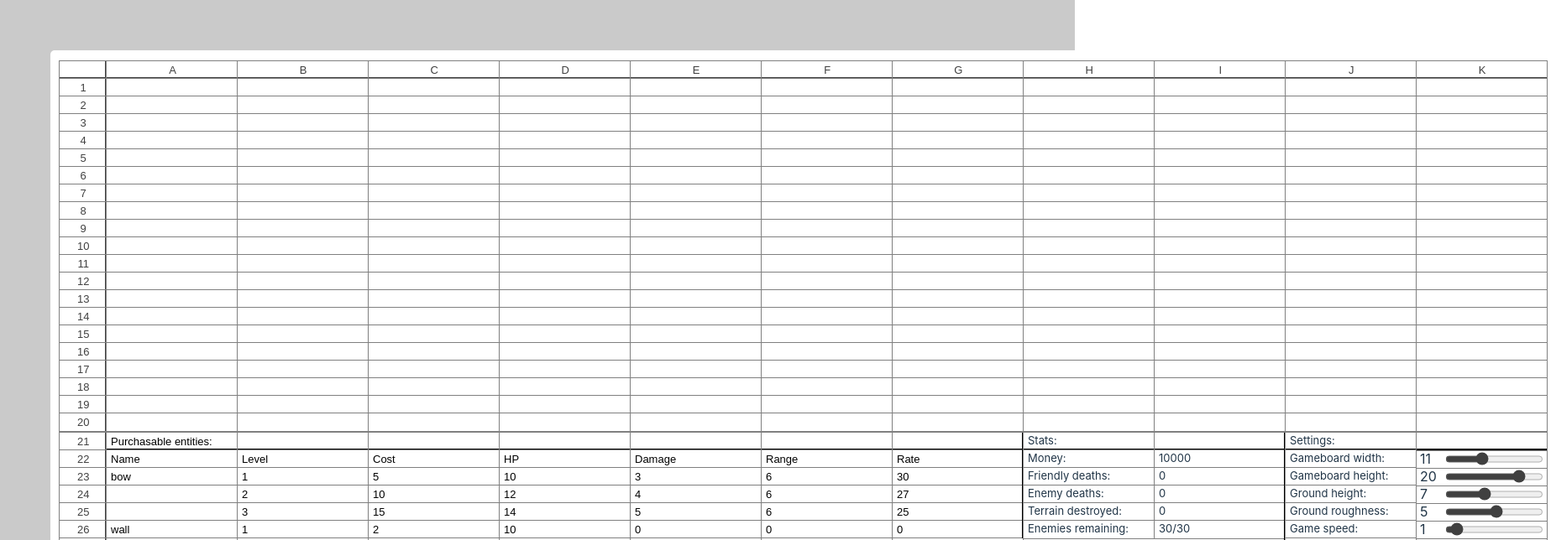
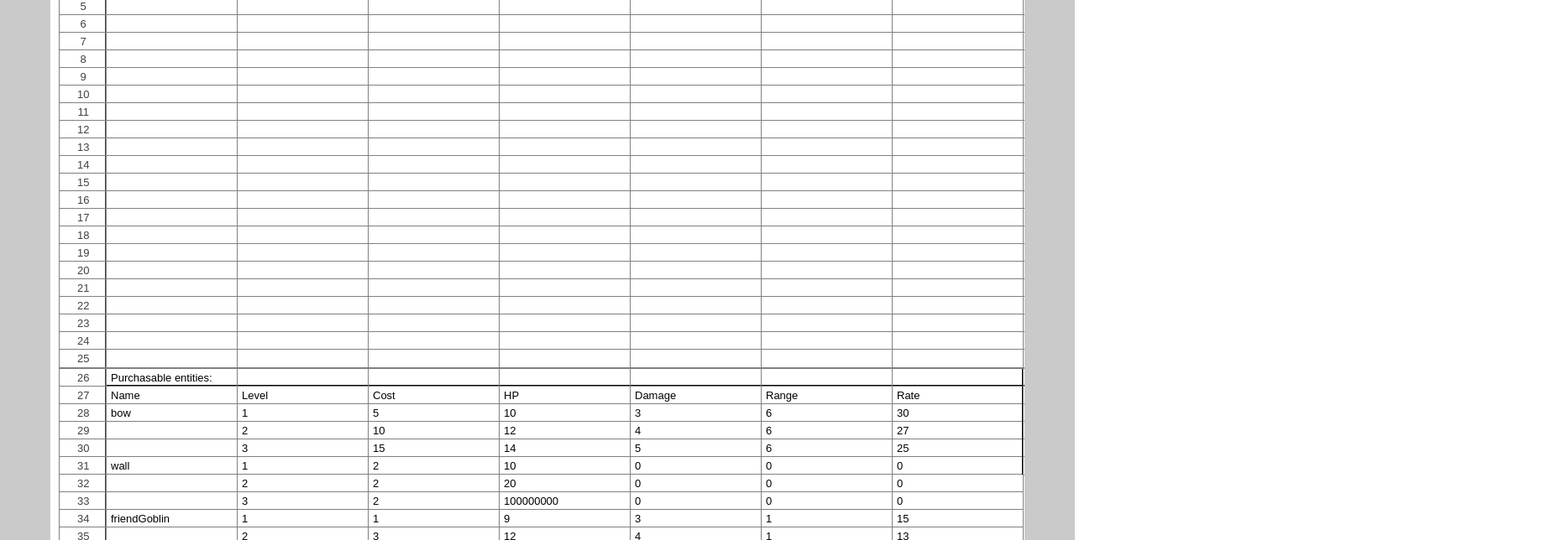
Before and after one commit to daefron/spreadsheet-creep, a React (Vite) app: page / in a window 1280 px wide. Shown: the top 644 px of the page at 84% size, 1853 px wide, since content can reach past the window. Built offline with nearby package versions, Linux system fonts and the light colour scheme.

Commit message:
moved renderer out of function INSANE performance gains

```diff
--- a/src/App.css
+++ b/src/App.css
@@ -1,5 +1,6 @@
 body {
   width: 100vw;
+  height:100vh;
   background-color: #cacaca;
   margin: 20px;
   display: flex;
@@ -7,6 +8,8 @@ body {
   justify-content: start;
 }
 #root {
+  overflow-anchor: auto;
+  /* height:87%; */
   padding: 10px;
   padding-bottom: 5px;
   margin: 60px;
@@ -15,6 +18,7 @@ body {
   display: flex;
   flex-direction: column;
   align-self: flex-end;
+  overflow: scroll;
 }
 #gameboard,
 #purchasables,
@@ -63,8 +67,6 @@ select,
   border-width: 2px;
   border-color: rgb(0, 128, 32);
   z-index: 1000;
-  /* margin-top: -1px; */
-  /* margin-left: -1px; */
 }
 .purchasableCell:focus {
   outline: none;
--- a/src/Game Logic/Engine.jsx
+++ b/src/Game Logic/Engine.jsx
@@ -4,6 +4,7 @@ import ProjectileList from "./ProjectileList.jsx";
 import GroundList from "./GroundList.jsx";
 export default function engineOutput() {
   const [gameboardEntities, setGameboardEntities] = useState([]);
+  const cellsToUpdate = useRef([]);
   const activeEntities = useRef([]);
   const activeProjectiles = useRef([]);
   const activeGround = useRef([]);
@@ -17,7 +18,7 @@ export default function engineOutput() {
   const lastFriendlySpawnTime = useRef(0);
   const timer = useRef();
   const gameboardWidth = useRef(11);
-  const gameboardHeight = useRef(20);
+  const gameboardHeight = useRef(25);
   const groundLevel = useRef(7);
   const groundRoughness = useRef(5);
   const renderSpeed = useRef(1);
@@ -1222,40 +1223,6 @@ export default function engineOutput() {
         return [w + "x" + h, [projectile.symbol], style];
       }
     }
-  }
-
-  // pushes the entities from updateGameboardEntities to the DOM
-  function GameboardRender() {
-    return (
-      <table id="gameboard">
-        <tbody>
-          {gameboardEntities.map((row) => {
-            return (
-              <tr className="boardRow" key={row[0][0].split("x")[1]}>
-                {row.map((position) => {
-                  return (
-                    <td key={position[0]}>
-                      <input
-                        className="boardCell"
-                        type="text"
-                        style={position[2]}
-                        id={position[0]}
-                        defaultValue={position[1]}
-                        onClick={cellClick}
-                        onFocus={pause}
-                        onBlur={friendlyInput}
-                        onKeyDown={keyboardSelect}
-                        readOnly={true}
-                      ></input>
-                    </td>
-                  );
-                })}
-              </tr>
-            );
-          })}
-        </tbody>
-      </table>
-    );
   }
 
   //incrementor on click for user input
@@ -1552,7 +1519,34 @@ export default function engineOutput() {
 
   return (
     <>
-      <GameboardRender></GameboardRender>
+      <table id="gameboard">
+        <tbody>
+          {gameboardEntities.map((row) => {
+            return (
+              <tr className="boardRow" key={row[0][0].split("x")[1]}>
+                {row.map((position) => {
+                  return (
+                    <td key={position[0]}>
+                      <input
+                        className="boardCell"
+                        type="text"
+                        style={position[2]}
+                        id={position[0]}
+                        defaultValue={position[1]}
+                        onClick={cellClick}
+                        onFocus={pause}
+                        onBlur={friendlyInput}
+                        onKeyDown={keyboardSelect}
+                        readOnly={true}
+                      ></input>
+                    </td>
+                  );
+                })}
+              </tr>
+            );
+          })}
+        </tbody>
+      </table>
       <div id="below">
         <Purchasables></Purchasables>
         <Stats></Stats>
@@ -1581,7 +1575,7 @@ export default function engineOutput() {
                 className="settingSlider"
                 type="range"
                 min="2"
-                max="30"
+                max="80"
                 value={gameboardWidth.current}
                 onChange={updateGameboardWidth}
               ></input>
@@ -1596,7 +1590,7 @@ export default function engineOutput() {
                 className="settingSlider"
                 type="range"
                 min="1"
-                max="25"
+                max="50"
                 value={gameboardHeight.current}
                 onChange={updateGameboardHeight}
               ></input>
```
